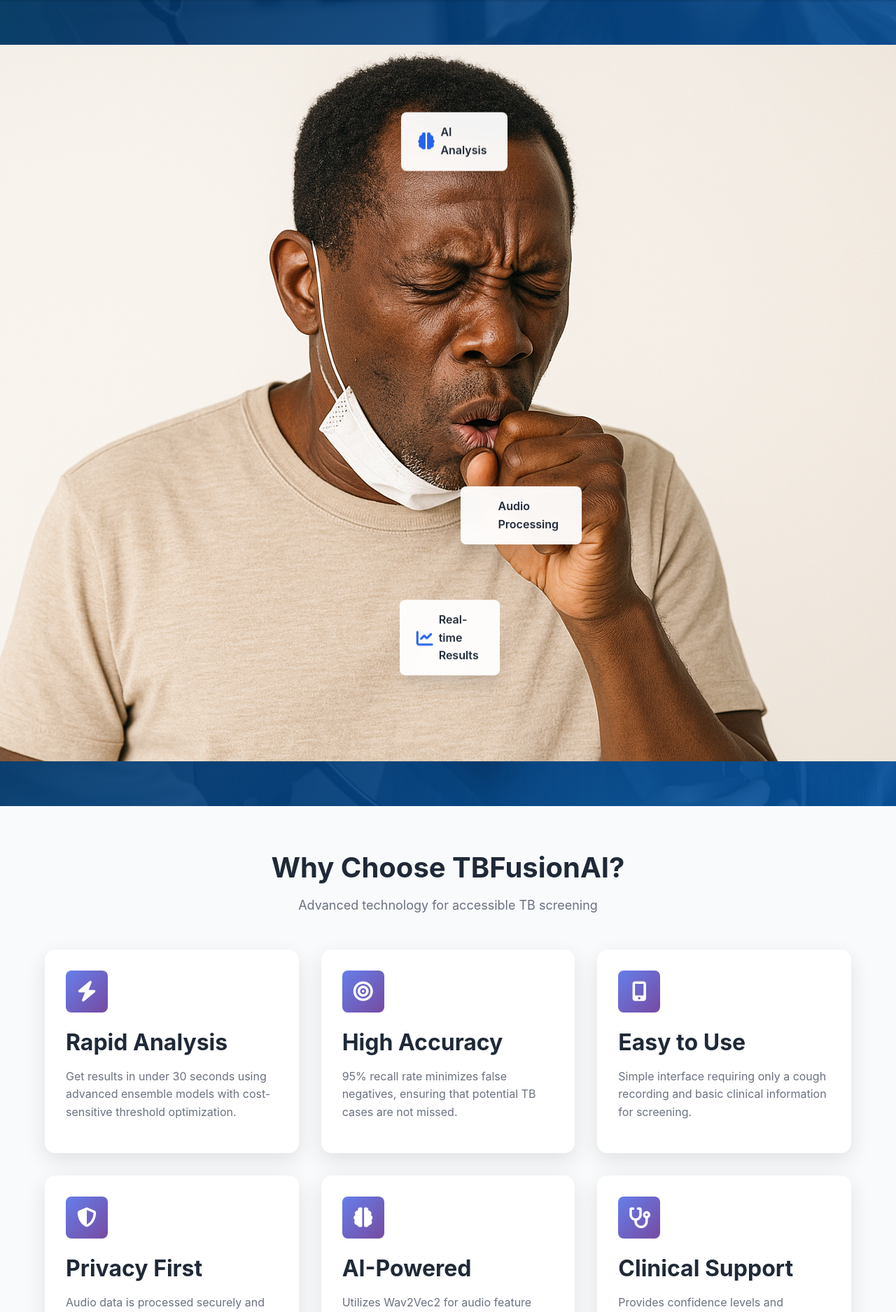
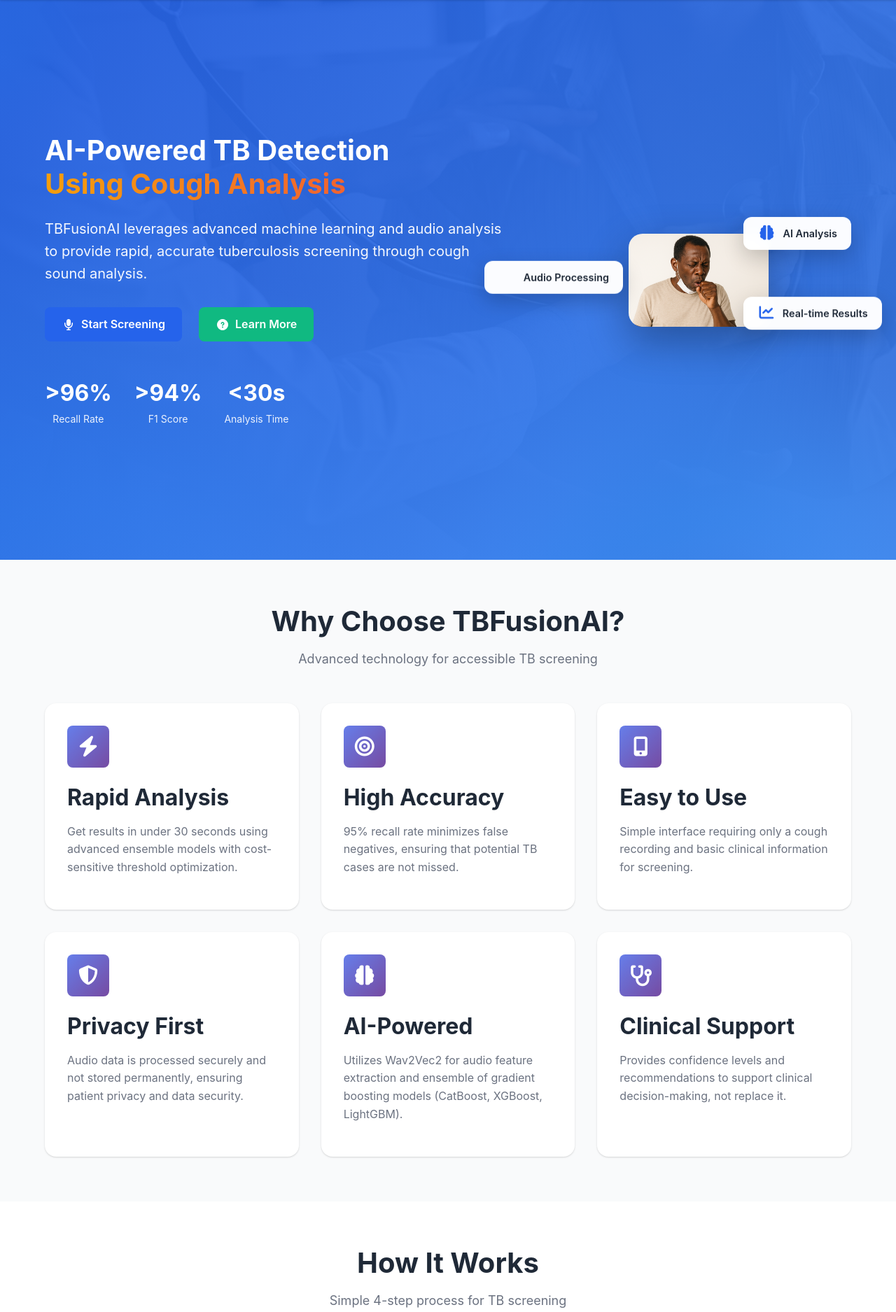
Before and after one commit to AHFIDAILabs/TBFusionAI, a FastAPI app: page / in a window 1280 px wide. Shown: the part 70-1945 px from the top of the page at 70% size. Run offline with FastAPI, Linux system fonts and the light colour scheme; parts of the project's set-up code (start-up, migrations or seed data) failed here and were passed over.

Commit message:
fix: automated update of modified files

```diff
--- a/frontend/static/css/styles.css
+++ b/frontend/static/css/styles.css
@@ -277,26 +278,30 @@
 }
 
 /* ============================================================================
-   Hero Section - UPDATED WITH BACKGROUND IMAGE
+   Hero Section - FIXED: Full Page Background + Small TB_02 Image
    ============================================================================ */
 
 .hero {
-    background: linear-gradient(rgba(102, 126, 234, 0.85), rgba(118, 75, 162, 0.85)),
-                url('/static/images/home_image.png');
+    min-height: 100vh;
+    background:
+        linear-gradient(135deg, rgba(37, 99, 235, 0.9) 0%, rgba(59, 130, 246, 0.85) 100%),
+        url('/static/images/home_image.png');
     background-size: cover;
     background-position: center;
     background-attachment: fixed;
+    background-repeat: no-repeat;
+    position: relative;
     color: var(--white);
-    padding: var(--spacing-2xl) 0;
+    padding: 80px 0;
     overflow: hidden;
-    min-height: 600px;
 }
 
 .hero-content {
     display: grid;
-    grid-template-columns: 1fr 1fr;
-    gap: var(--spacing-xl);
+    grid-template-columns: 1.5fr 1fr;
+    gap: 60px;
     align-items: center;
+    min-height: 80vh;
 }
 
 .hero-title {
@@ -315,7 +320,7 @@
 
 .hero-description {
     font-size: 1.25rem;
-    color: rgba(255, 255, 255, 0.9);
+    color: rgba(255, 255, 255, 0.95);
     margin-bottom: var(--spacing-lg);
 }
 
@@ -342,63 +347,70 @@
 
 .stat-label {
     font-size: 0.875rem;
-    color: rgba(255, 255, 255, 0.8);
+    color: rgba(255, 255, 255, 0.9);
 }
 
-/* UPDATED: Floating cards now use tb_02.png as background */
+/* FIXED: TB_02.PNG - Small image with floating cards nearby */
 .hero-image {
     position: relative;
-    background: url('/static/images/tb_02.png');
-    background-size: contain;
-    background-position: center;
-    background-repeat: no-repeat;
-    min-height: 500px;
     display: flex;
     align-items: center;
     justify-content: center;
+    padding: 40px;
+}
+
+.hero-image img {
+    width: 100%;
+    max-width: 200px;
+    height: auto;
+    border-radius: 20px;
+    box-shadow: 0 20px 60px rgba(0, 0, 0, 0.3);
+    object-fit: contain;
 }
 
 .floating-card {
     position: absolute;
-    background-color: rgba(255, 255, 255, 0.95);
+    background-color: rgba(255, 255, 255, 0.98);
     backdrop-filter: blur(10px);
     color: var(--dark);
-    padding: var(--spacing-sm) var(--spacing-md);
-    border-radius: var(--border-radius);
-    box-shadow: var(--shadow-xl);
+    padding: 12px 20px;
+    border-radius: 12px;
+    box-shadow: 0 10px 30px rgba(0, 0, 0, 0.2);
     display: flex;
     align-items: center;
-    gap: var(--spacing-xs);
+    gap: 10px;
     font-weight: 600;
+    font-size: 0.9rem;
     animation: float 3s ease-in-out infinite;
+    z-index: 10;
 }
 
 .floating-card i {
     color: var(--primary-color);
-    font-size: 1.5rem;
+    font-size: 1.3rem;
 }
 
 .card-1 {
     top: 10%;
-    right: -10%;
+    right: 0;
     animation-delay: 0s;
 }
 
 .card-2 {
-    bottom: 30%;
-    left: -10%;
+    bottom: 40%;
+    left: -20%;
     animation-delay: 1s;
 }
 
 .card-3 {
     bottom: 10%;
-    right: 10%;
+    right: -10%;
     animation-delay: 2s;
 }
 
 @keyframes float {
     0%, 100% { transform: translateY(0); }
-    50% { transform: translateY(-20px); }
+    50% { transform: translateY(-15px); }
 }
 
 /* ============================================================================
@@ -1252,176 +1303,3 @@
 .mb-lg { margin-bottom: var(--spacing-lg); }
 .hidden { display: none !important; }
 .visible { display: block !important; }
-
-/* ==========================================================================
-   CRITICAL FIXES FOR BACKGROUNDS
-   ========================================================================== */
-
-/* 1. HOME PAGE - Full page background */
-.hero {
-    min-height: 100vh;
-    background:
-        linear-gradient(135deg, rgba(0, 51, 102, 0.85) 0%, rgba(0, 102, 204, 0.75) 100%),
-        url('/static/images/home_image.png');
-    background-size: cover;
-    background-position: center;
-    background-attachment: fixed;
-    background-repeat: no-repeat;
-    position: relative;
-}
-
-/* 2. TB_02.PNG - Reduce to 1/10 size (10% width) */
-.hero-image {
-    width: 10%; /* Changed from 100% to 10% */
-    max-width: 150px; /* Limit maximum size */
-    height: auto;
-    background: url('/static/images/tb_02.png');
-    background-size: contain;
-    background-position: center;
-    background-repeat: no-repeat;
-    border-radius: 20px;
-    box-shadow: 0 20px 60px rgba(0, 0, 0, 0.3);
-}
-
-/* Floating cards container - no background needed */
-.floating-cards {
-    background: transparent; /* Remove tb_02 from here */
-    padding: 60px 0;
-}
-
-/* Individual cards styling */
-.feature-card,
-.model-card {
-    background: rgba(255, 255, 255, 0.95);
-    backdrop-filter: blur(10px);
-    border-radius: 15px;
-    padding: 30px;
-    box-shadow: 0 10px 30px rgba(0, 0, 0, 0.1);
-    transition: transform 0.3s ease, box-shadow 0.3s ease;
-}
-
-.feature-card:hover,
-.model-card:hover {
-    transform: translateY(-10px);
-    box-shadow: 0 20px 40px rgba(0, 0, 0, 0.15);
-}
-
-/* 3. PREDICTION PAGE - Full page background */
-.prediction-section {
-    min-height: 100vh;
-    background:
-        linear-gradient(135deg, rgba(0, 51, 102, 0.85) 0%, rgba(0, 102, 204, 0.75) 100%),
-        url('/static/images/prediction_image.png');
-    background-size: cover;
-    background-position: center;
-    background-attachment: fixed;
-    background-repeat: no-repeat;
-    padding: 80px 0;
-}
-
-/* Prediction form container */
-.prediction-container {
-    background: rgba(255, 255, 255, 0.95);
-    backdrop-filter: blur(10px);
-    border-radius: 20px;
-    padding: 40px;
-    box-shadow: 0 20px 60px rgba(0, 0, 0, 0.2);
-    max-width: 1200px;
-    margin: 0 auto;
-}
-
-/* 4. FAQ PAGE - Full page background */
-.faq-section {
-    min-height: 100vh;
-    background:
-        linear-gradient(135deg, rgba(0, 51, 102, 0.85) 0%, rgba(0, 102, 204, 0.75) 100%),
-        url('/static/images/faq_image.png');
-    background-size: cover;
-    background-position: center;
-    background-attachment: fixed;
-    background-repeat: no-repeat;
-    padding: 80px 0;
-}
-
-/* FAQ container */
-.faq-container {
-    background: rgba(255, 255, 255, 0.95);
-    backdrop-filter: blur(10px);
-    border-radius: 20px;
-    padding: 40px;
-    box-shadow: 0 20px 60px rgba(0, 0, 0, 0.2);
-    max-width: 900px;
-    margin: 0 auto;
-}
-
-/* FAQ Accordion Styling */
-.faq-item {
-    background: white;
-    border-radius: 10px;
-    margin-bottom: 15px;
-    overflow: hidden;
-    box-shadow: 0 2px 10px rgba(0, 0, 0, 0.05);
-    transition: all 0.3s ease;
-}
-
-.faq-item:hover {
-    box-shadow: 0 4px 20px rgba(0, 0, 0, 0.1);
-}
-
-.faq-question {
-    padding: 20px 25px;
-    background: linear-gradient(135deg, #0066cc 0%, #0052a3 100%);
-    color: white;
-    cursor: pointer;
-    display: flex;
-    justify-content: space-between;
-    align-items: center;
-    font-weight: 600;
-    font-size: 1.1rem;
-    transition: background 0.3s ease;
-    user-select: none;
-}
-
-.faq-question:hover {
-    background: linear-gradient(135deg, #0052a3 0%, #003d7a 100%);
-}
-
-.faq-question i {
-    transition: transform 0.3s ease;
-    font-size: 1.2rem;
-}
-
-.faq-item.active .faq-question i {
-    transform: rotate(180deg);
-}
-
-.faq-answer {
-    max-height: 0;
-    overflow: hidden;
-    transition: max-height 0.4s ease, padding 0.4s ease;
-    padding: 0 25px;
-    background: white;
-}
-
-.faq-item.active .faq-answer {
-    max-height: 2000px;
-    padding: 25px;
-}
-
-.faq-answer p {
-    margin: 0;
-    line-height: 1.6;
-    color: #333;
-}
-
-/* Ensure text is readable on backgrounds */
-.hero h1,
-.hero h2,
-.hero p,
-.prediction-section h1,
-.prediction-section h2,
-.faq-section h1,
-.faq-section h2 {
-    color: white;
-    text-shadow: 2px 2px 4px rgba(0, 0, 0, 0.5);
-}
--- a/frontend/templates/home.html
+++ b/frontend/templates/home.html
@@ -54,15 +54,15 @@
                     </div>
                     <div class="hero-stats">
                         <div class="stat-item">
-                            <div class="stat-value">Greater than 95%</div>
+                            <div class="stat-value">&gt;96%</div>
                             <div class="stat-label">Recall Rate</div>
                         </div>
                         <div class="stat-item">
-                            <div class="stat-value">Greater than 92%</div>
+                            <div class="stat-value">&gt;94%</div>
                             <div class="stat-label">F1 Score</div>
                         </div>
                         <div class="stat-item">
-                            <div class="stat-value">Less than 30s</div>
+                            <div class="stat-value">&lt;30s</div>
                             <div class="stat-label">Analysis Time</div>
                         </div>
                     </div>
```
Also changed, not shown: other parts of frontend/static/css/styles.css (+95 -55 lines).
